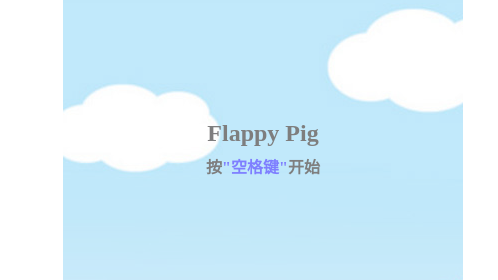
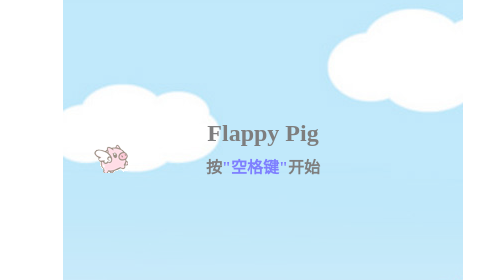
Before and after one commit to monkindey/flappy, a plain HTML site: page index.html in a window 1280 px wide. Shown: the part 125-405 px from the top of the page, 377-875 px from the left. Drawn offline with Linux system fonts and the light colour scheme; grey boxes are pictures that could not be loaded.

Commit message:
change pig image

```diff
--- a/assets/css/flappy.css
+++ b/assets/css/flappy.css
@@ -61,7 +61,7 @@
  * 	@description 飞扬的猪
  */
 #pig {
-	background: url(../image/pig.png);
+	background: url(../image/pig.gif);
 	left: 30px;
 	top: 260px;
 	position: absolute;
```
